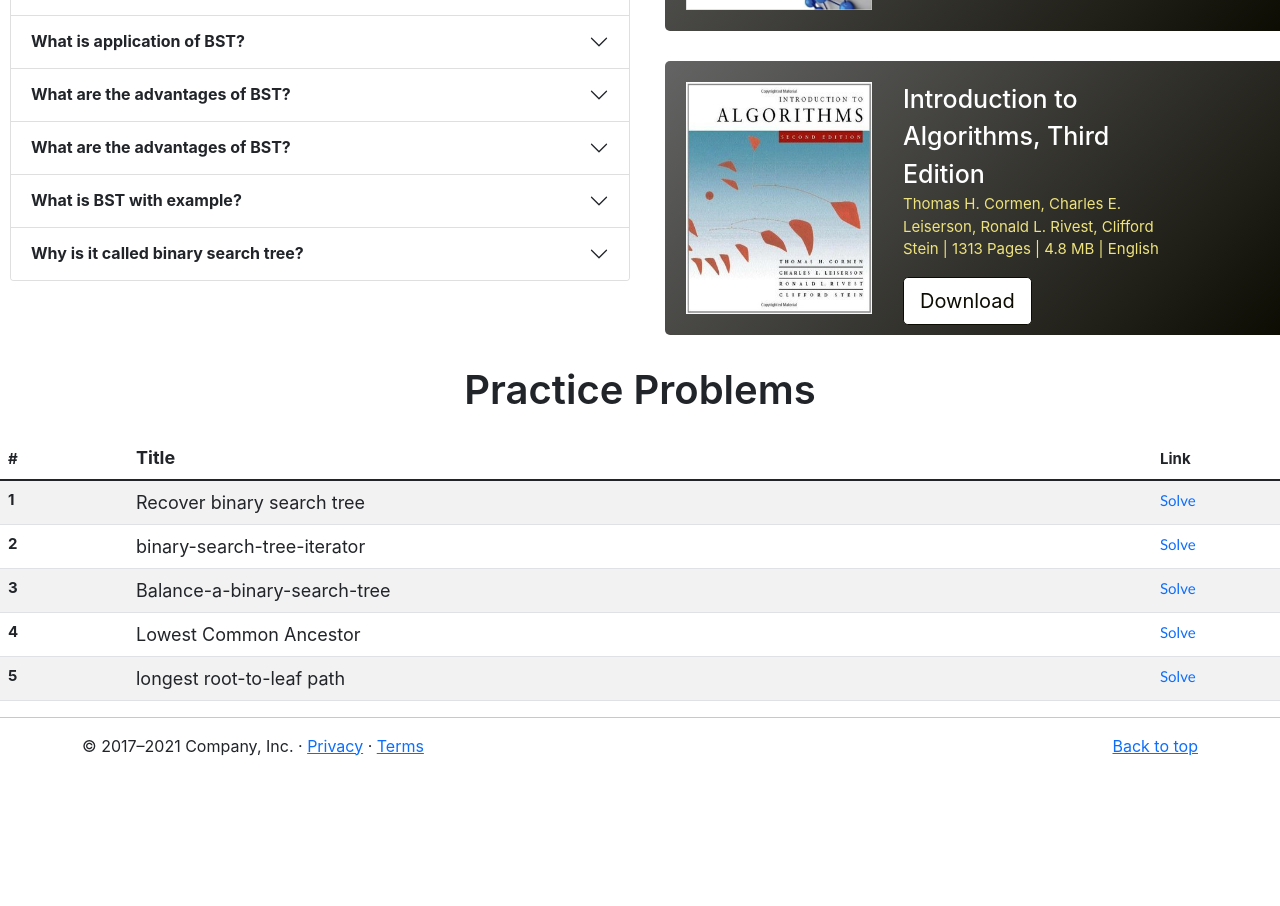
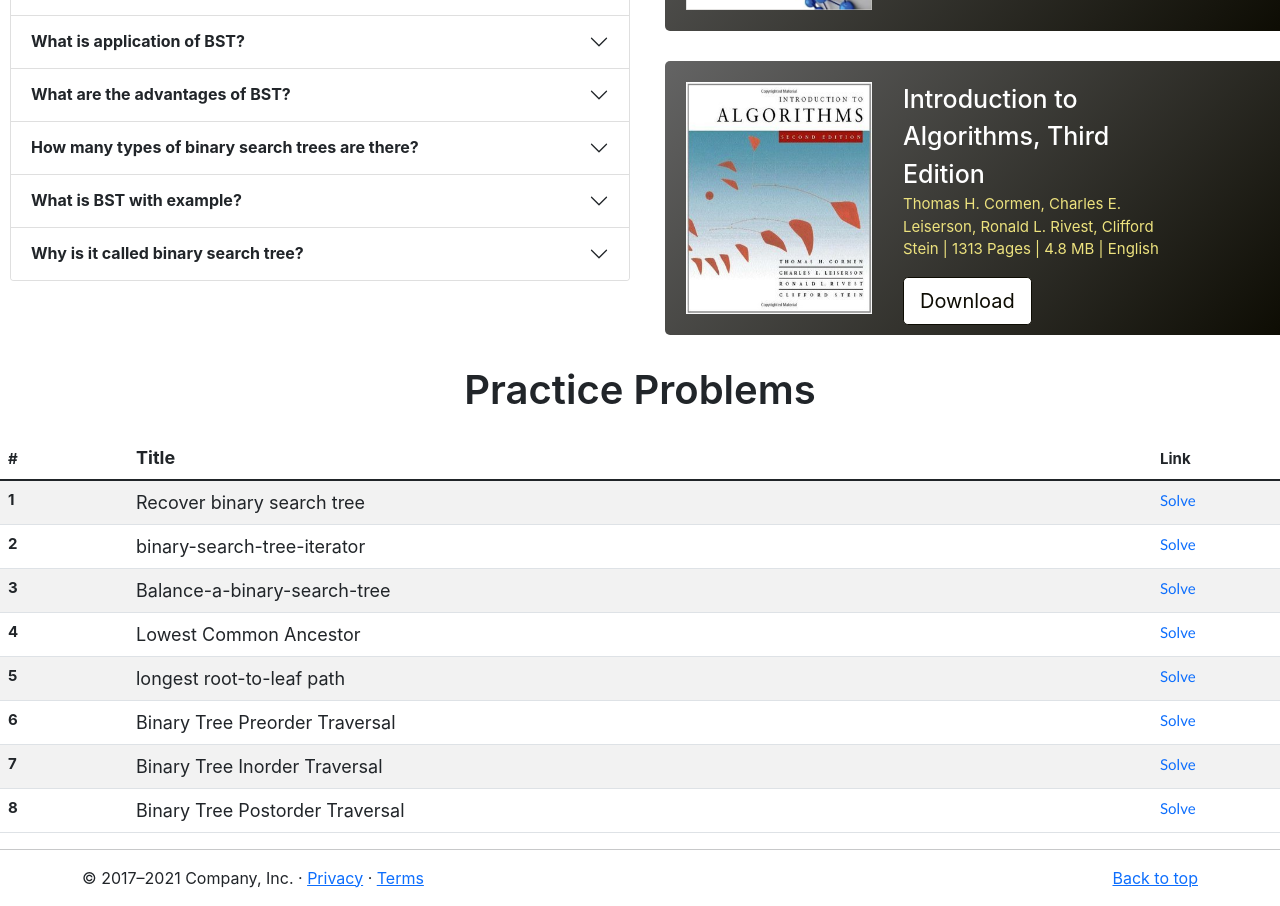
Before and after one commit to gdsc-gcect/edu-page, a React (Create React App) app: page /dsa/Binarysearchtree in a window 1280 px wide. Shown: the part 320-1226 px from the top of the page. Before the commit the page ends 1094 px from the top, so only its background shows below. Built offline with nearby package versions, Linux system fonts and the light colour scheme.

Commit message:
binary search tree added

```diff
--- a/src/App.js
+++ b/src/App.js
@@ -12,8 +12,9 @@ import Footer from './components/Footer';
 import Linked from './components/Linked';
 import Stack from './components/Stack';
 import Queue from './components/Queue';
-import Binarytree from './components/Binarytree';
+
 import Hashing from './components/Hashing';
+import Binarysearchtree from './components/Binarysearchtree';
 
 function App() {
   // const [mode,setMode] = useState('black');
@@ -59,7 +60,7 @@ function App() {
       <Route exact path='/dsa/linked' element={<Linked/>}/>
       <Route exact path='/dsa/stack' element={<Stack/>}/>
       <Route exact path='/dsa/queue' element={<Queue/>}/>
-      <Route exact path='/dsa/binarysearchtree' element={<Binarytree/>}/>
+      <Route exact path='/dsa/Binarysearchtree' element={<Binarysearchtree/>}/>
       <Route exact path='/dsa/hashing' element={<Hashing/>}/>
        </Routes>
        <Footer/>
--- a/src/components/Binarytree.js
+++ b/src/components/Binarysearchtree.js
@@ -3,7 +3,8 @@ import rema from './rema thareja.pdf';
 import cormen from './Introduction_to_Algorithms_Third_Edition_(2009).pdf';
 import rem from './rema.jpg';
 import cor from './cormen.jpg';
-export default function Binarytree() {
+
+export default function Binarysearchtree() {
   return (
     <>
     <div className='array-page'>
@@ -31,22 +32,22 @@ export default function Binarytree() {
     <div id="panelsStayOpen-collapseTwo" className="accordion-collapse collapse" aria-labelledby="panelsStayOpen-headingTwo">
       <div className="accordion-body">
       Time complexity -
-Insertion : O(n)
-Searching (h) (h: Height of the binary search tree)
-Deletion : O(n)
+Insertion : <strong>O(n)</strong><br></br>
+Searching (h) (h: Height of the binary search tree)<br></br>
+Deletion :  <strong>O(n)</strong>
       </div>
     </div>
   </div>
   <div className="accordion-item">
     <h2 className="accordion-header" id="panelsStayOpen-headingThree">
       <button className="accordion-button collapsed" type="button" data-bs-toggle="collapse" data-bs-target="#panelsStayOpen-collapseThree" aria-expanded="false" aria-controls="panelsStayOpen-collapseThree">
-        <strong>Time Complexity of binary search tree algorithm</strong>
+        <strong>Space Complexity of binary search tree algorithm</strong>
 
       </button>
     </h2>
     <div id="panelsStayOpen-collapseThree" className="accordion-collapse collapse" aria-labelledby="panelsStayOpen-headingThree">
       <div className="accordion-body">
-      Space complexity: O(h), where h is the height of the BST. This is because the maximum amount of space needed to store the recursion stack would be h.
+      Space complexity: <strong>O(h)</strong>, where h is the height of the BST. This is because the maximum amount of space needed to store the recursion stack would be h.
       </div>
     </div>
   </div>
@@ -58,7 +59,7 @@ Deletion : O(n)
     </h2>
     <div id="panelsStayOpen-collapseFour" className="accordion-collapse collapse" aria-labelledby="panelsStayOpen-headingFour">
       <div className="accordion-body">
-      There are several methods of traversing trees. Among them are the inorder, preorder and postorder traversal of nodes.
+      There are several methods of traversing trees. Among them are the <strong>inorder, preorder and postorder </strong>traversal of nodes.
       </div>
     </div>
   </div>
@@ -108,13 +109,13 @@ Every AVL tree is a binary search tree because the AVL tree follows the property
   <div className="accordion-item">
     <h2 className="accordion-header" id="panelsStayOpen-headingEight">
       <button className="accordion-button collapsed" type="button" data-bs-toggle="collapse" data-bs-target="#panelsStayOpen-collapseEight" aria-expanded="false" aria-controls="panelsStayOpen-collapseTwo">
-        <strong>What are the advantages of BST?
+        <strong>How many types of binary search trees are there?
 </strong>
       </button>
     </h2>
     <div id="panelsStayOpen-collapseEight" className="accordion-collapse collapse" aria-labelledby="panelsStayOpen-headingEight">
       <div className="accordion-body">
-      When balanced, BST is quick at insertion and deletion. It has a temporal complexity of O and is quick (log n). BST is another tool for quick searching, with most operations having an O(log n) time complexity. BST works efficiently.
+      there are two types of skewed binary tree: <strong>left-skewed</strong> binary tree and <strong>right-skewed </strong>binary tree.
       </div>
     </div>
   </div>
@@ -130,9 +131,9 @@ Every AVL tree is a binary search tree because the AVL tree follows the property
       <div className="accordion-body">
       A binary search tree, also known as ordered binary tree is a binary tree wherein the nodes are arranged in a order. The order is :
 
-a) All the values in the left sub-tree has a value less than that of the root node.
+<br></br>a) All the values in the left sub-tree has a value less than that of the root node.<br></br>
 
-b) All the values in the right node has a value greater than the value of the root node.
+b) All the values in the right node has a value greater than the value of the root node.<br></br>
 
 c) The same rule is carried forward to all the sub-tree in tree.
 
@@ -230,6 +231,25 @@ c) The same rule is carried forward to all the sub-tree in tree.
                   <td className='prob-link' target={'_blank'}><a className="problem-link" href="https://www.hackerrank.com/challenges/30-binary-search-trees/problem" role="button" target={'_blank'} rel="noopener noreferrer">Solve</a></td>
                 </tr>
 
+                <tr>
+                  <th scope="row" className='num'>6</th>
+                  <td className='prob-name'> Binary Tree Preorder Traversal</td>
+                  <td className='prob-link' target={'_blank'}><a className="problem-link" href="https://leetcode.com/problems/binary-tree-preorder-traversal/" role="button" target={'_blank'} rel="noopener noreferrer">Solve</a></td>
+                </tr>
+
+                <tr>
+                  <th scope="row" className='num'>7</th>
+                  <td className='prob-name'> Binary Tree Inorder Traversal</td>
+                  <td className='prob-link' target={'_blank'}><a className="problem-link" href="https://leetcode.com/problems/binary-tree-inorder-traversal/" role="button" target={'_blank'} rel="noopener noreferrer">Solve</a></td>
+                </tr>
+
+                <tr>
+                  <th scope="row" className='num'>8</th>
+                  <td className='prob-name'> Binary Tree Postorder Traversal</td>
+                  <td className='prob-link' target={'_blank'}><a className="problem-link" href="https://leetcode.com/problems/binary-tree-postorder-traversal/" role="button" target={'_blank'} rel="noopener noreferrer">Solve</a></td>
+                </tr>
+
+
   </tbody>
 </table>
 </div>
--- a/src/components/Hashing.js
+++ b/src/components/Hashing.js
@@ -33,7 +33,7 @@ export default function Hashing() {
                 <div className="accordion-body">
 
 
-                  In Closed hashing, three techniques are used to resolve the collision: Linear probing. Quadratic probing. Double Hashing technique.
+                  In Closed hashing, three techniques are used to resolve the collision:<br></br><strong> Linear probing.<br></br> Quadratic probing. <br></br>Double Hashing technique.</strong>
                 </div>
               </div>
             </div>
@@ -116,7 +116,7 @@ export default function Hashing() {
                 </h2>
                 <div id="panelsStayOpen-collapseEight" className="accordion-collapse collapse" aria-labelledby="panelsStayOpen-headingEight">
                   <div className="accordion-body">
-                    P = 1 + P % MOD Table_size
+                    P = (1 + P) % MOD Table_size
                   </div>
                 </div>
                 </div>
--- a/src/components/Navbar.js
+++ b/src/components/Navbar.js
@@ -57,7 +57,7 @@ export default function Navbar() {
             <li><Link className="dropdown-item" to="/dsa/stack"onClick={st}>Stack</Link></li>
             <li><Link className="dropdown-item" to="/dsa/queue"onClick={st}>Queue</Link></li>
             <li><Link className="dropdown-item" to="/"onClick={st}>Binary Tree</Link></li>
-            <li><Link className="dropdown-item" to="/dsa/binarysearchtree" onClick={st}>binarysearchtree</Link></li>
+            <li><Link className="dropdown-item" to="/dsa/binarysearchtree" onClick={st}>BinarySearchTree</Link></li>
             <li><Link className="dropdown-item" to="/"onClick={st}>Heap</Link></li>
             <li><Link className="dropdown-item" to="/dsa/hashing" onClick={st}>Hashing</Link></li>
             <li><Link className="dropdown-item" to="/"onClick={st}>Graph</Link></li>
```
